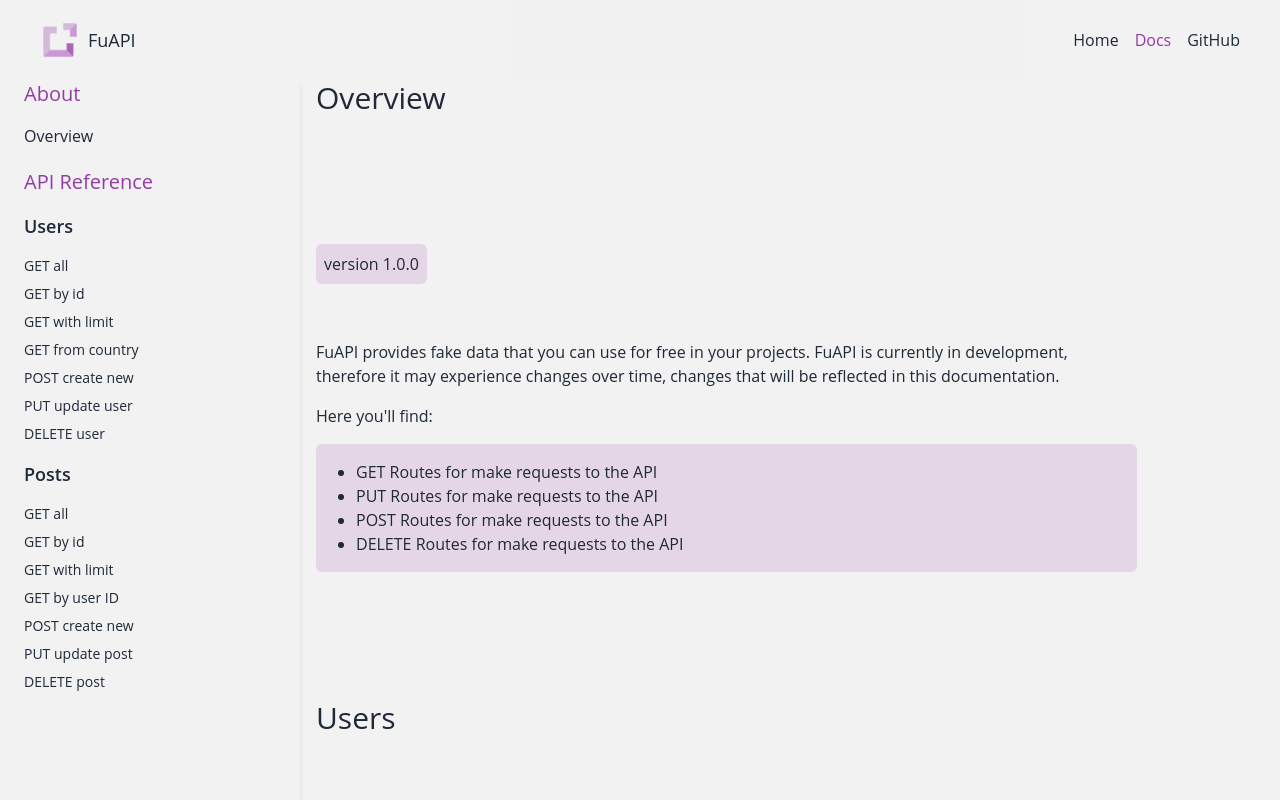
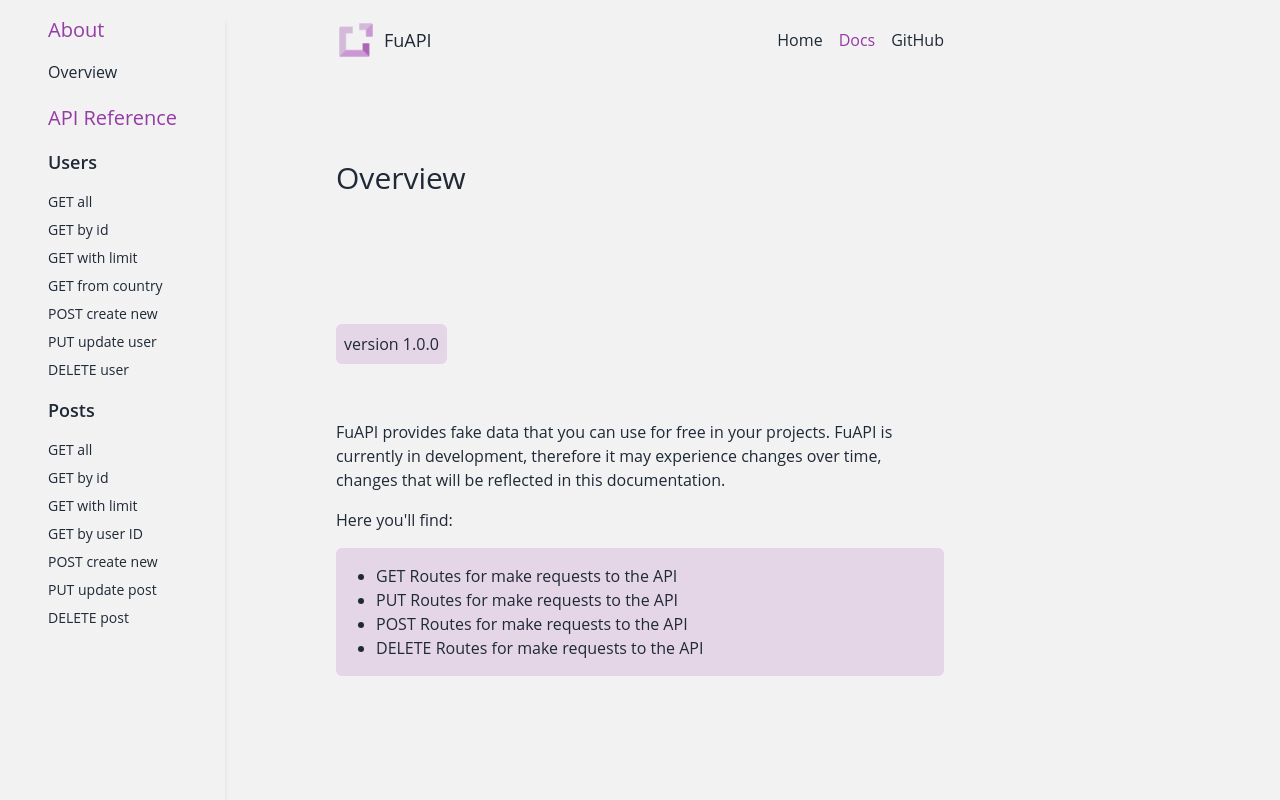
Before and after one commit to MarcMartinezDev/fuapi, a React (Vite) app in the folder src/client/: page /docs in a window 1280 px wide. Shown: the top 800 px of the page. Built offline with nearby package versions, Linux system fonts and the light colour scheme.

Commit message:
style header

```diff
--- a/src/client/src/components/Header.jsx
+++ b/src/client/src/components/Header.jsx
@@ -1,19 +1,21 @@
 import { Link } from "react-router-dom";
 import Menu from "./Menu";
 import React from "react";
+import { useCon } from "../context/ContextProvaider";
+import { routes } from "../../config";
 
 const Header = () => {
+  const { menu } = useCon();
   return (
-    <header>
+    <header
+      className={
+        menu === routes.docs ? "lg:w-1/2" : "md:w-2/3 lg:w-2/3 xl:w-1/2"
+      }
+    >
       <div className="flex m-auto justify-between items-center">
         <div className="flex items-center gap-2">
           <Link to="/">
-            <img
-              src="/logo.png"
-              alt="Logo of FuAPI"
-              width={40}
-              height={40}
-            />
+            <img src="/logo.png" alt="Logo of FuAPI" width={40} height={40} />
           </Link>
           <h1 className="text-lg hidden md:block">FuAPI</h1>
         </div>
--- a/src/client/src/components/documentation/Navbar.jsx
+++ b/src/client/src/components/documentation/Navbar.jsx
@@ -3,7 +3,7 @@ import React from "react";
 
 const Navbar = () => {
   return (
-    <nav className="flex gap-5 flex-col">
+    <nav className="gap-5 flex-col fixed top-4 px-12 shadow-md h-full hidden lg:flex">
       <div>
         <h3>About</h3>
         <a href="#overview">Overview</a>
--- a/src/client/src/index.css
+++ b/src/client/src/index.css
@@ -7,7 +7,7 @@
 }
 
 header {
-  @apply px-4 bg-[#f2f2f2] bg-opacity-95 py-5 sticky top-0 z-10 md:px-10;
+  @apply px-4 bg-[#f2f2f2] bg-opacity-95 py-5 sticky top-0 z-10 m-auto mb-20;
 }
 
 h3 {
--- a/src/client/src/pages/Documentation.jsx
+++ b/src/client/src/pages/Documentation.jsx
@@ -5,10 +5,8 @@ import Section from "../components/documentation/Section";
 const Documentation = () => {
   return (
     <div className="flex xl:gap-20">
-      <div className="hidden navbar fixed top-20 overflow-y-scroll pb-20 h-screen shadow-md px-6 bg-[#f2f2f2] lg:sticky lg:block lg:min-w-[300px]">
-        <Navbar />
-      </div>
-      <div className="flex flex-col gap-32 pb-20 px-4 max-w-full lg:w-2/3 xl:w-1/2">
+      <Navbar />
+      <div className="flex flex-col gap-32 pb-20 px-4 max-w-full m-auto lg:w-1/2">
         <h2 className="text-3xl">Overview</h2>
         <article id="overview" className="flex flex-col gap-4">
           <span className="p-2 rounded-md bg-[#AB65B7] bg-opacity-20 w-fit mb-10">
```
